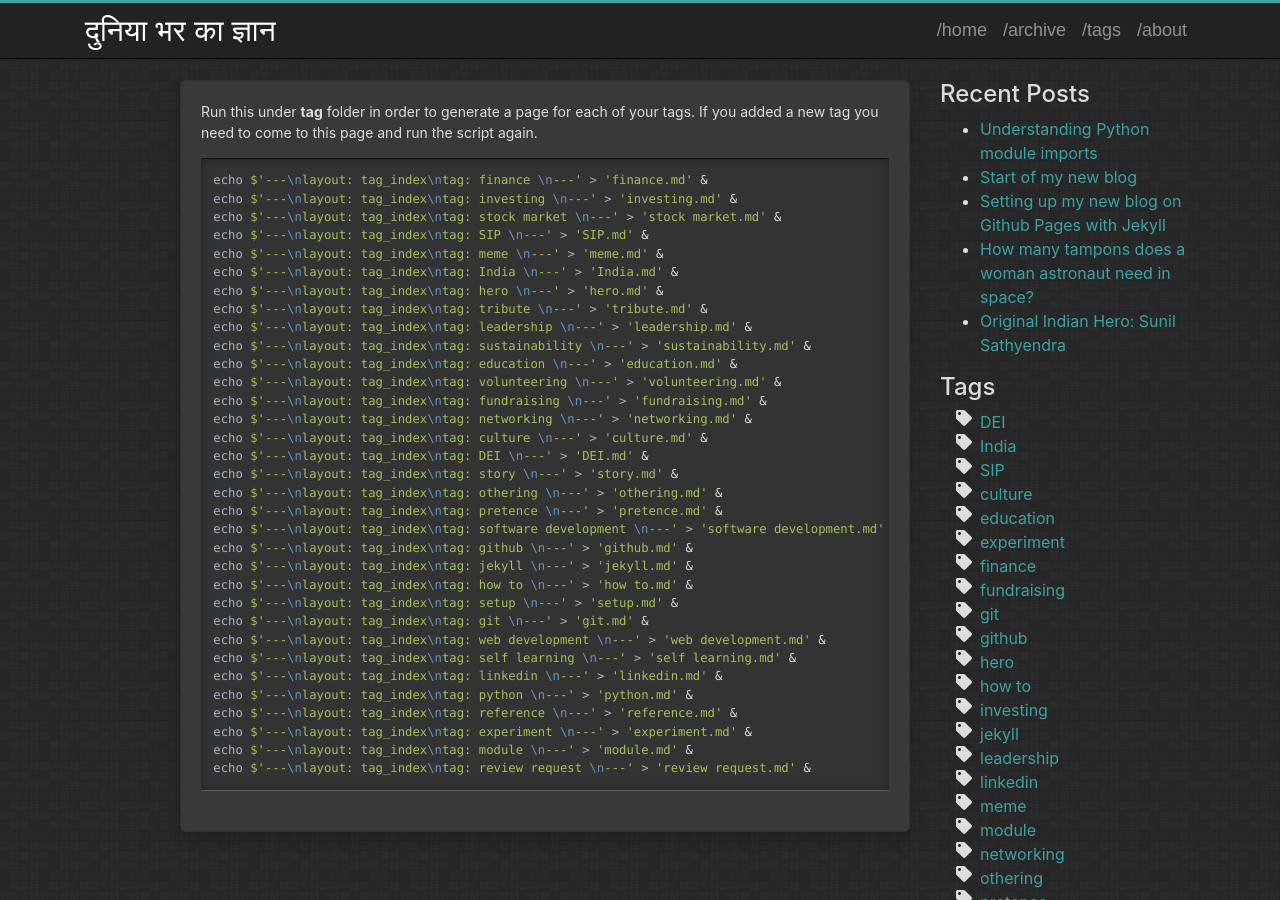
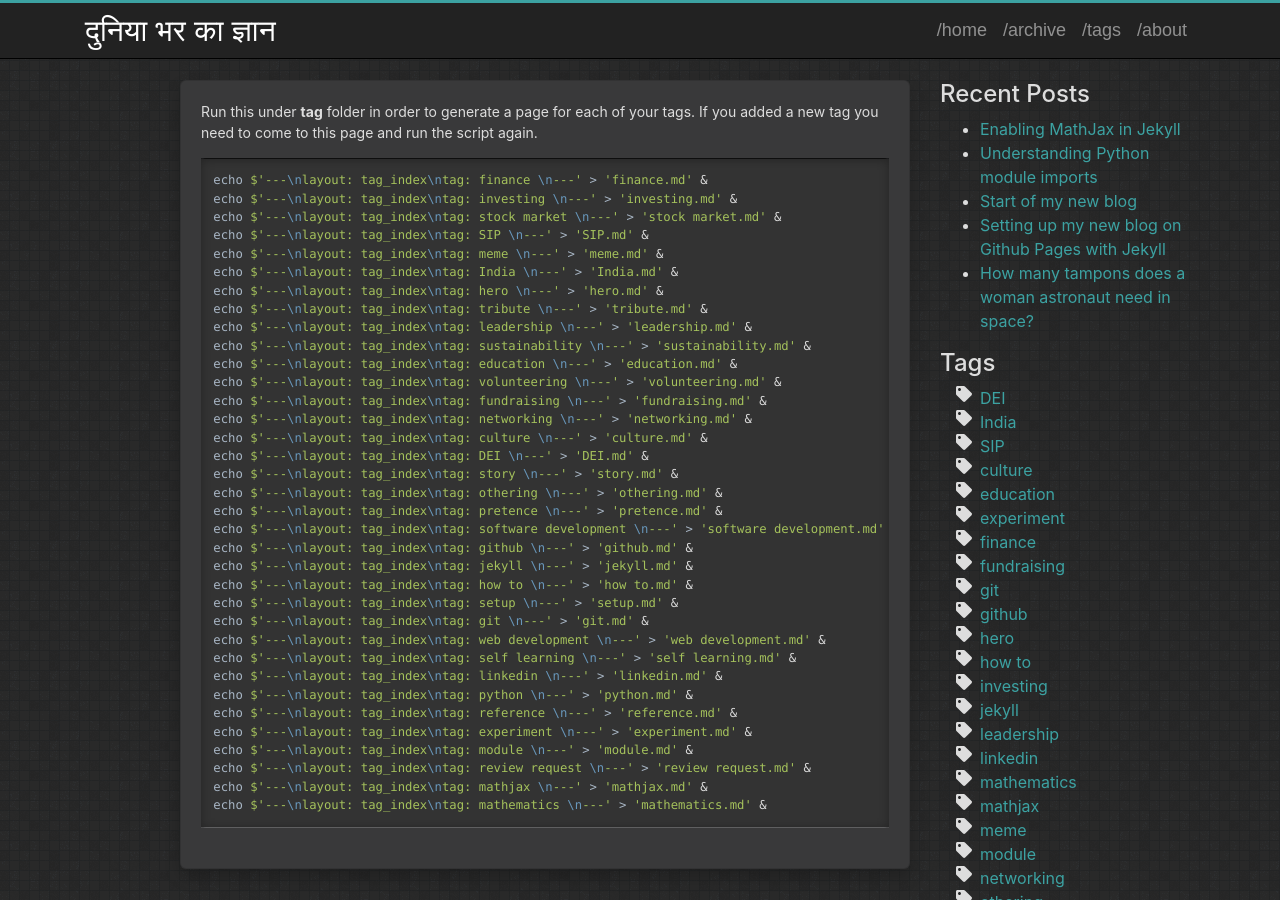
Before and after one commit to dragondive/dragondive.github.io, a Jekyll site: the page built from docs/admin.md, in a window 1280 px wide and 900 px high. Built offline with Jekyll 4.4.1, drawn with Linux system fonts in a browser that asks for light colours.

Commit message:
added blog enabling MathJax in Jekyll

```diff
--- a/docs/_includes/header.html
+++ b/docs/_includes/header.html
@@ -17,6 +17,8 @@
     <link href="{{ '/assets/css/bootstrap4.min.css' | relative_url }}" rel="stylesheet">
     <link href="{{ '/assets/css/theme.css' | relative_url }}" rel="stylesheet">
     <link href="{{ '/assets/css/syntax.css' | relative_url }}" rel="stylesheet">
+    <script src="https://polyfill.io/v3/polyfill.min.js?features=es6"></script>
+    <script id="MathJax-script" async src="https://cdn.jsdelivr.net/npm/mathjax@3/es5/tex-mml-chtml.js"></script>
  </head>
 
 <body>
--- /dev/null
+++ b/docs/tag/mathematics.md
@@ -0,0 +1,4 @@
+---
+layout: tag_index
+tag: mathematics
+---
--- /dev/null
+++ b/docs/tag/mathjax.md
@@ -0,0 +1,4 @@
+---
+layout: tag_index
+tag: mathjax
+---
```
Also changed, not shown: docs/_posts/2023-03-17-enabling-mathjax-in-jekyll.md (added, +35 -0 lines).
